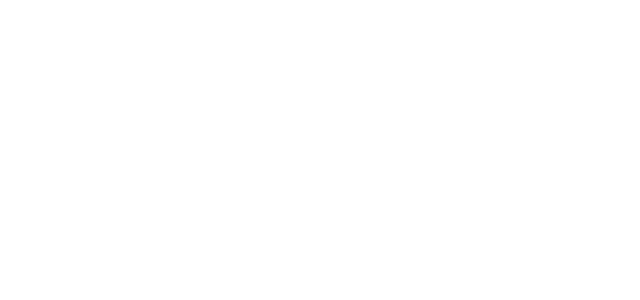
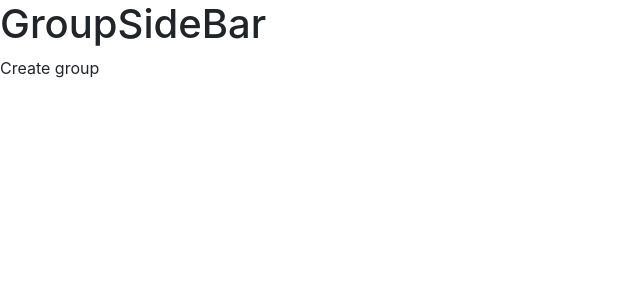
Before and after one commit to AdvancedWebDevTeam/frontend-kahoot, a React (Create React App) app: page /group/create in a window 1280 px wide. Before the commit this address had no page. Shown: the top 300 px of the page, without its empty margins (0-640 px from the left). Built offline with nearby package versions, Linux system fonts and the light colour scheme.

Commit message:
Set up routing for group

```diff
--- a/src/components/apps/App.js
+++ /dev/null
@@ -1,33 +0,0 @@
-import { Routes, Route } from "react-router-dom";
-import { QueryClient, QueryClientProvider } from "react-query";
-import { ReactQueryDevtools } from "react-query/devtools";
-
-import "./App.css";
-import RegisterForm from "../forms/RegisterForm";
-import LoginForm from "../forms/LoginForm";
-import Home from "../home/Home";
-import VerifyForm from "../forms/VerifyForm";
-import LoginGoogleSuccess from "../forms/GoogleSuccess";
-import LoginGoogleFail from "../forms/GoogleFailure";
-
-const queryClient = new QueryClient();
-
-function App() {
-  return (
-    <QueryClientProvider client={queryClient}>
-      <div>
-        <Routes>
-          <Route path="/" element={<Home />} />
-          <Route path="/login" element={<LoginForm />} />
-          <Route path="/register" element={<RegisterForm />} />
-          <Route path="/:id/verify/:token" element={<VerifyForm />} />
-          <Route path="/login/google/success/:token" element={<LoginGoogleSuccess />} />
-          <Route path="/login/google/failure" element={<LoginGoogleFail />} />
-        </Routes>
-      </div>
-      <ReactQueryDevtools initialIsOpen={false} />
-    </QueryClientProvider>
-  );
-}
-
-export default App;
--- /dev/null
+++ b/src/components/apps/App.jsx
@@ -0,0 +1,44 @@
+import { Routes, Route } from "react-router-dom";
+import { QueryClient, QueryClientProvider } from "react-query";
+import { ReactQueryDevtools } from "react-query/devtools";
+
+import "./App.css";
+import React from "react";
+import RegisterForm from "../forms/RegisterForm";
+import LoginForm from "../forms/LoginForm";
+import Home from "../home/Home";
+import VerifyForm from "../forms/VerifyForm";
+import LoginGoogleSuccess from "../forms/GoogleSuccess";
+import LoginGoogleFail from "../forms/GoogleFailure";
+import Group from "../group/Group";
+import MyGroup from "../group/MyGroup/MyGroup";
+import CreateGroup from "../group/CreateGroup/CreateGroup";
+import GroupDetail from "../group/GroupDetail/GroupDetail";
+
+const queryClient = new QueryClient();
+
+function App() {
+  return (
+    <QueryClientProvider client={queryClient}>
+      <Routes>
+        <Route path="/" element={<Home />} />
+        <Route path="/login" element={<LoginForm />} />
+        <Route path="/register" element={<RegisterForm />} />
+        <Route path="/:id/verify/:token" element={<VerifyForm />} />
+        <Route
+          path="/login/google/success/:token"
+          element={<LoginGoogleSuccess />}
+        />
+        <Route path="/login/google/failure" element={<LoginGoogleFail />} />
+        <Route path="/group" element={<Group />}>
+          <Route index element={<MyGroup />} />
+          <Route path="create" element={<CreateGroup />} />
+          <Route path=":groupId" element={<GroupDetail />} />
+        </Route>
+      </Routes>
+      <ReactQueryDevtools initialIsOpen={false} />
+    </QueryClientProvider>
+  );
+}
+
+export default App;
--- /dev/null
+++ b/src/components/group/CreateGroup/CreateGroup.jsx
@@ -0,0 +1,7 @@
+import React from "react";
+
+function CreateGroup() {
+  return <div>Create group</div>;
+}
+
+export default CreateGroup;
--- /dev/null
+++ b/src/components/group/Group.jsx
@@ -0,0 +1,14 @@
+import React from "react";
+import { Outlet } from "react-router-dom";
+import GroupSideBar from "./GroupSideBar";
+
+function Group() {
+  return (
+    <div>
+      <GroupSideBar />
+      <Outlet />
+    </div>
+  );
+}
+
+export default Group;
--- /dev/null
+++ b/src/components/group/GroupDetail/GroupDetail.jsx
@@ -0,0 +1,7 @@
+import React from "react";
+
+function GroupDetail() {
+  return <div>Group Detail</div>;
+}
+
+export default GroupDetail;
--- /dev/null
+++ b/src/components/group/GroupSideBar.jsx
@@ -0,0 +1,11 @@
+import React from "react";
+
+function GroupSideBar() {
+  return (
+    <div>
+      <h1>GroupSideBar</h1>
+    </div>
+  );
+}
+
+export default GroupSideBar;
--- /dev/null
+++ b/src/components/group/MyGroup/MyGroup.jsx
@@ -0,0 +1,7 @@
+import React from "react";
+
+function MyGroup() {
+  return <div>My Group</div>;
+}
+
+export default MyGroup;
```
Also changed, not shown: src/components/group/GroupMain.jsx (added, +11 -0 lines), src/components/home/Home.jsx (+2 -6 lines).
